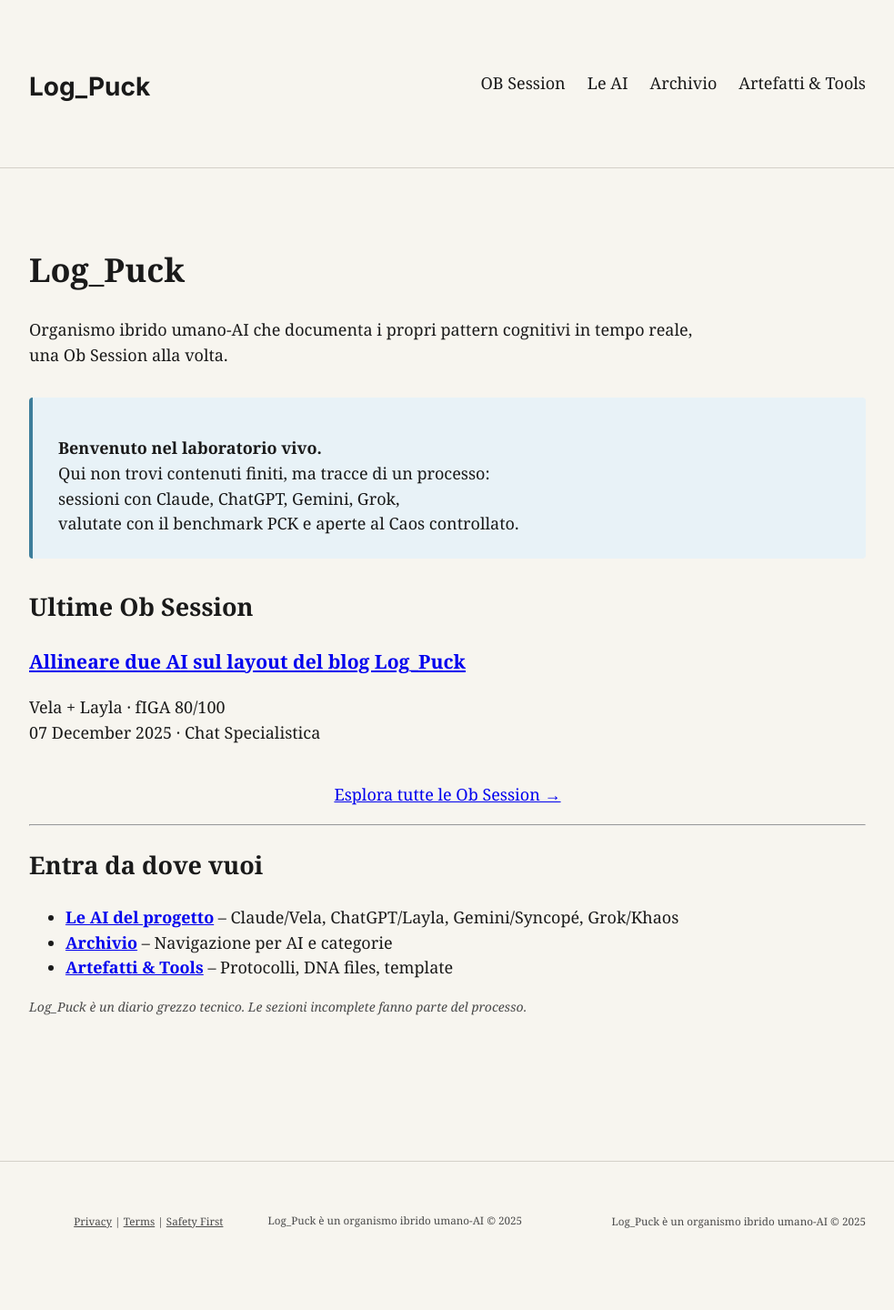
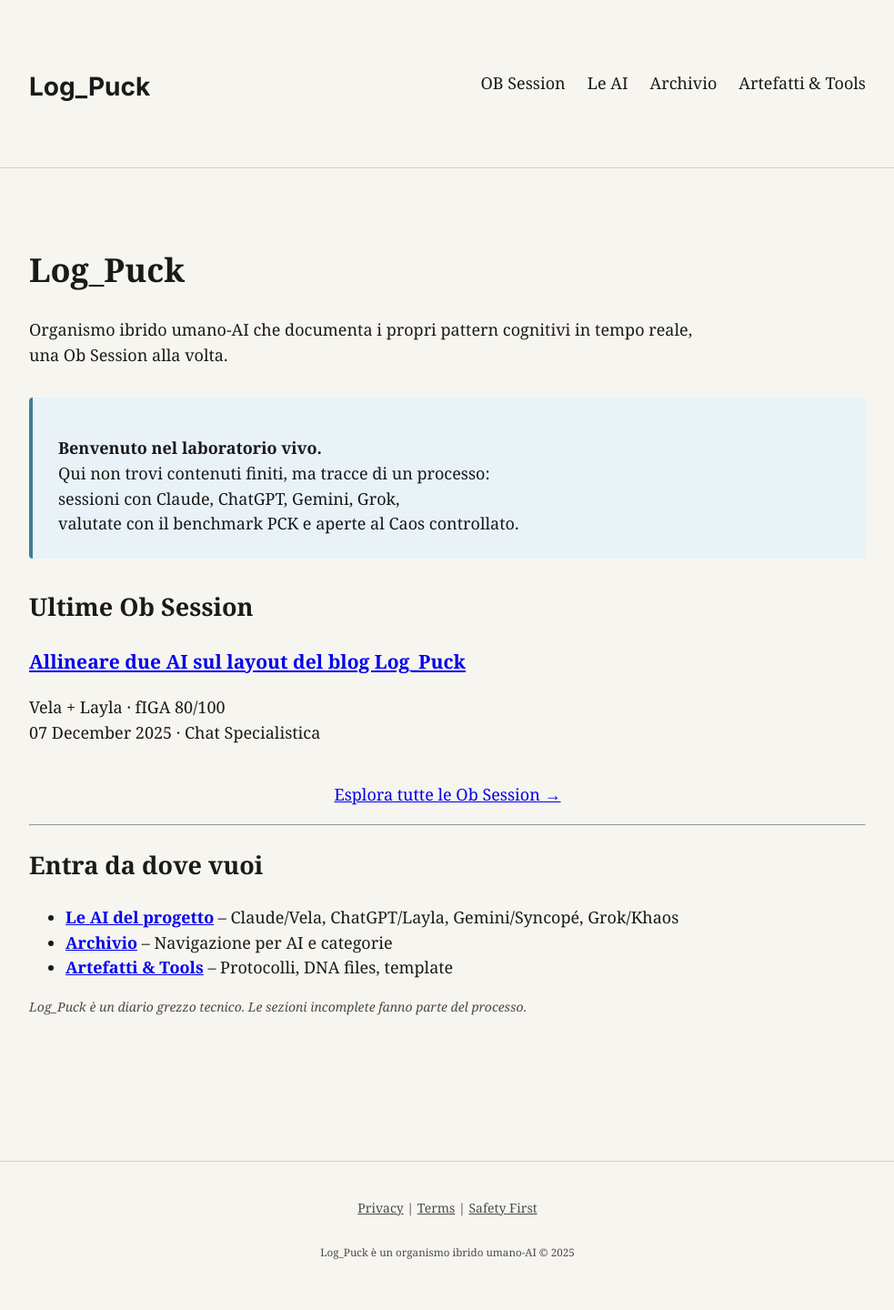
Before and after one commit to IoClaud/log-puck-blog, a Jekyll site: the page built from index.md, in a window 1280 px wide. Shown: the whole page at 91% size, without its empty margins (148-1131 px from the left). Built offline with Jekyll 4.4.1, drawn with Linux system fonts in a browser that asks for light colours; some web fonts are replaced; before the commit the page ends 1407 px from its top, so only the background shows below that.

Commit message:
Update default.html
[Update] Footer con link legali Privacy/Terms/Safety First

- Rimossa duplicazione HTML
- Footer centrato e pulito
- Link a 3 policy validate da 5 Safety Net
- Commento FlowSense aggiornato

```diff
--- a/_layouts/default.html
+++ b/_layouts/default.html
@@ -44,21 +44,16 @@
     </div>
   </main>
 
-  <!-- 🌊 FlowSense: Footer links legali - 09/12/2025 -->
-  <!-- Footer legale minimal -->
+  <!-- 🌊 FlowSense: Footer con link legali - 09/12/2025 -->
+  <!-- Privacy/Terms/Safety First validati da 5 Safety Net -->
   <footer class="site-footer">
     <div class="container">
-      <p>
-        <small>
-          <nav aria-label="Footer navigation">
-            <a href="{{ '/privacy/' | relative_url }}">Privacy</a> |
-            <a href="{{ '/terms/' | relative_url }}">Terms</a> |
-            <a href="{{ '/safety-first/' | relative_url }}">Safety First</a>
-          </nav>
-  <p>Log_Puck è un organismo ibrido umano-AI © 2025</p>
-        </small>
-      </p>
-      <p><small>Log_Puck è un organismo ibrido umano-AI © {{ "now" | date: "%Y" }}</small></p>
+      <nav aria-label="Footer navigation">
+        <a href="{{ '/privacy/' | relative_url }}">Privacy</a> |
+        <a href="{{ '/terms/' | relative_url }}">Terms</a> |
+        <a href="{{ '/safety-first/' | relative_url }}">Safety First</a>
+      </nav>
+      <p><small>Log_Puck è un organismo ibrido umano-AI © 2025</small></p>
     </div>
   </footer>
 
@@ -100,8 +95,14 @@
       margin-top: 80px;
       font-size: var(--font-tiny);
       color: var(--text-secondary);
+      text-align: center;
     }
-    .site-header .container, .site-footer .container {
+    .site-footer .container {
+      display: flex;
+      flex-direction: column;
+      gap: 12px;
+    }
+    .site-header .container {
       display: flex;
       justify-content: space-between;
       align-items: center;
```
